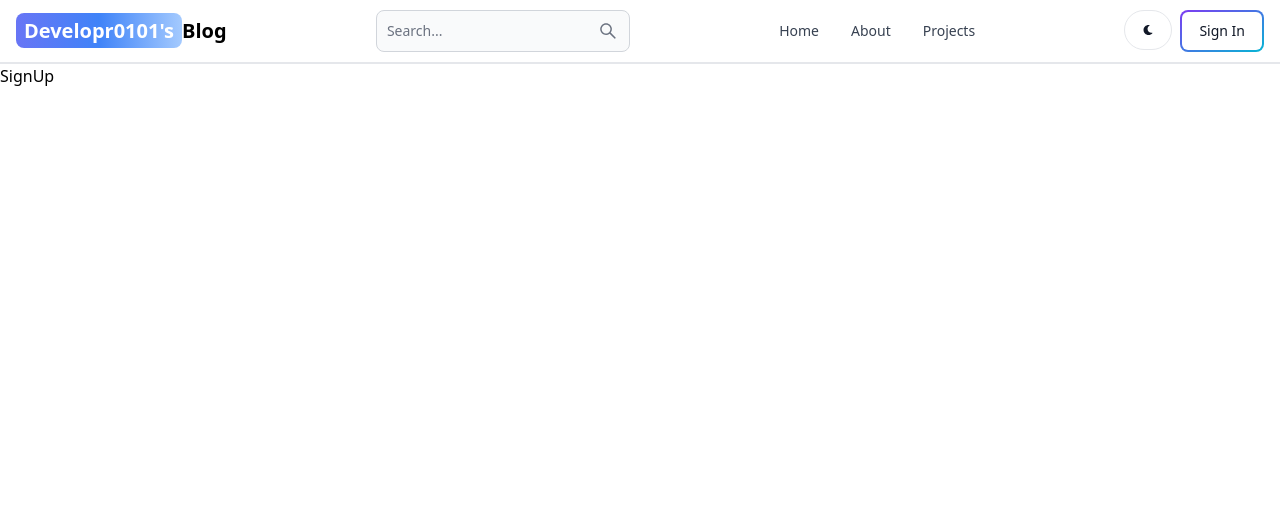
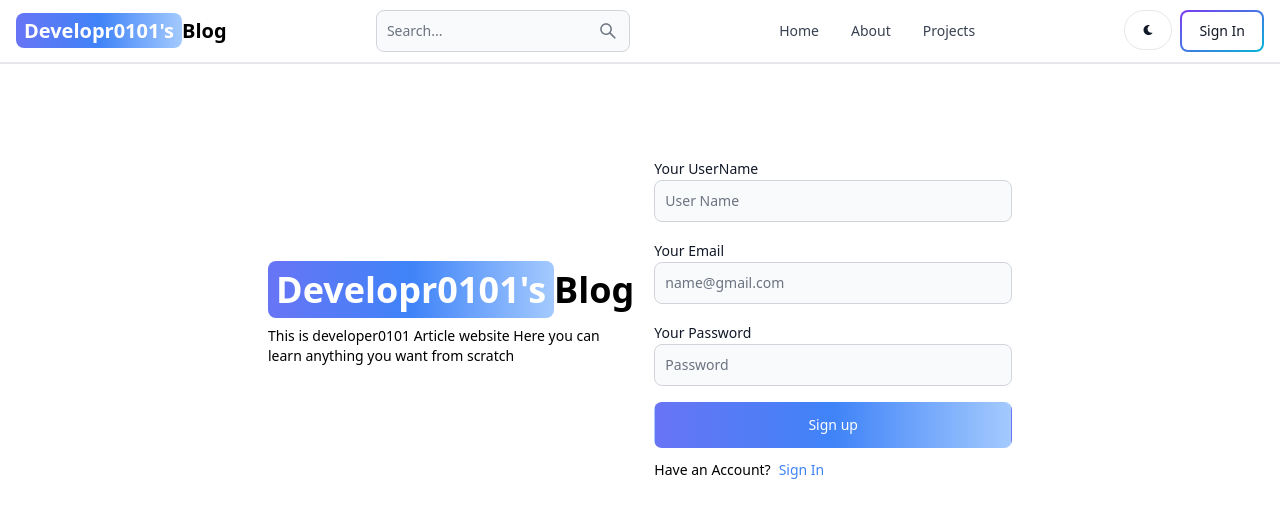
Before and after one commit to abderrahimbouzid/MERN-Blog, a React (Vite) app in the folder client/: page /signup in a window 1280 px wide. Shown: the top 518 px of the page. Built offline with nearby package versions, Linux system fonts and the light colour scheme.

Commit message:
add functionalty to sign up page

```diff
--- a/client/src/pages/SignIn.jsx
+++ b/client/src/pages/SignIn.jsx
@@ -1,6 +1,5 @@
-import { Button, Label, TextInput } from 'flowbite-react'
 import React from 'react'
-import { Link } from 'react-router-dom'
+
 
 export default function SignIn() {
   return (
--- a/client/src/pages/SignUp.jsx
+++ b/client/src/pages/SignUp.jsx
@@ -1,7 +1,115 @@
-import React from 'react'
+import { Alert, Button, Label, Spinner, TextInput } from 'flowbite-react'
+import React, { useState } from 'react'
+import { Link, useNavigate} from 'react-router-dom'
 
 export default function SignUp() {
+  const [formdata,setFormdata] = useState({});
+  const [errorMessage,setErrorMessage] = useState(null);
+  const [loading,setLoading] = useState(false);
+  const navegate = useNavigate();
+  const handleChange = (e)=>{
+    setFormdata({...formdata,[e.target.id]: e.target.value.trim()})
+  };
+  const handleSubmit = async (e)=>{
+    e.preventDefault();
+    if(!formdata.username || !formdata.email || !formdata.password){
+         return setErrorMessage("please fill out all fields")
+    }
+
+    try {
+      setLoading(true)
+      setErrorMessage(null)
+    const res = await fetch('/api/auth/signup',
+    {
+        method:'POST',
+        headers: {'Content-Type': 'application/json'},
+        body: JSON.stringify(formdata)
+    });
+
+
+
+    const data = await res.json();
+
+    if(data.Success === false){
+
+      return setErrorMessage(data.message)
+    }
+    setLoading(false)
+    if(res.ok){
+      navegate('/signin')
+    }
+    } catch (error) {
+      setErrorMessage(err.message)
+      setLoading(false)
+    }
+    // console.log(formdata)
+
+  }
+
+  console.log(formdata)
   return (
-    <div>SignUp</div>
+    <div className='min-h-screen mt-20'>
+    <div className='flex p-3 gap-5 max-w-3xl mx-auto flex-col md:flex-row md:items-center '>
+
+
+
+{/*left side*/}
+<div className='flex-1'>
+    <Link to='/' className='font-bold dark:text-white text-4xl'>
+
+    <span className='px-2 py-1 bg-gradient-to-r from-indigo-500 via-blue-500 to-blue-300 rounded-lg text-white '>Developr0101's</span>
+Blog
+</Link>
+<p className='text-sm mt-4 '>
+  This is developer0101 Article website
+   Here you can learn anything you want from scratch
+</p>
+    </div>
+
+
+     {/*Right side*/}
+    <div className='flex-1'>
+
+      <form className='flex flex-col gap-4' onSubmit={handleSubmit}>
+        <div>
+       <Label value='Your UserName' />
+       <TextInput type='text' placeholder='User Name' id="username"  onChange={handleChange}/>
+       </div>
+        <div>
+       <Label value='Your Email'/>
+       <TextInput type='email' placeholder='name@gmail.com' id="email"  onChange={handleChange}/>
+       </div>
+        <div>
+       <Label value='Your Password' />
+       <TextInput type='password' placeholder='Password' id="password" onChange={handleChange}/>
+       </div>
+       <Button className='px-2 py-1 bg-gradient-to-r from-indigo-500 via-blue-500 to-blue-300 rounded-lg text-white' type='submit' disabled={loading}>
+        {
+          loading ? (
+                <>
+                <Spinner className='sm'/>
+                <span className='pl-3'>isLoading...</span>
+                </>
+
+          ) : (
+            'Sign up'
+          )}
+        </Button>
+      </form>
+      <div className='flex gap-2 text-sm mt-3'>
+        <span>Have an Account?</span>
+        <Link to="/signin" className='text-blue-500'>Sign In</Link>
+      </div>
+      {
+        errorMessage && (
+        <Alert className='mt-5' color='failure'>
+          {errorMessage}
+        </Alert>
+        )
+
+      }
+    </div>
+    </div>
+    </div>
   )
 }
--- a/client/vite.config.js
+++ b/client/vite.config.js
@@ -3,5 +3,13 @@
 
 // https://vitejs.dev/config/
 export default defineConfig({
+  server:{
+    proxy:{
+      '/api': {
+         target:'http://localhost:3000',
+         secure: false
+      },
+    },
+  },
   plugins: [react()],
 })
```
Also changed, not shown: 1 other file (tests, documents, lock files or other folders).
